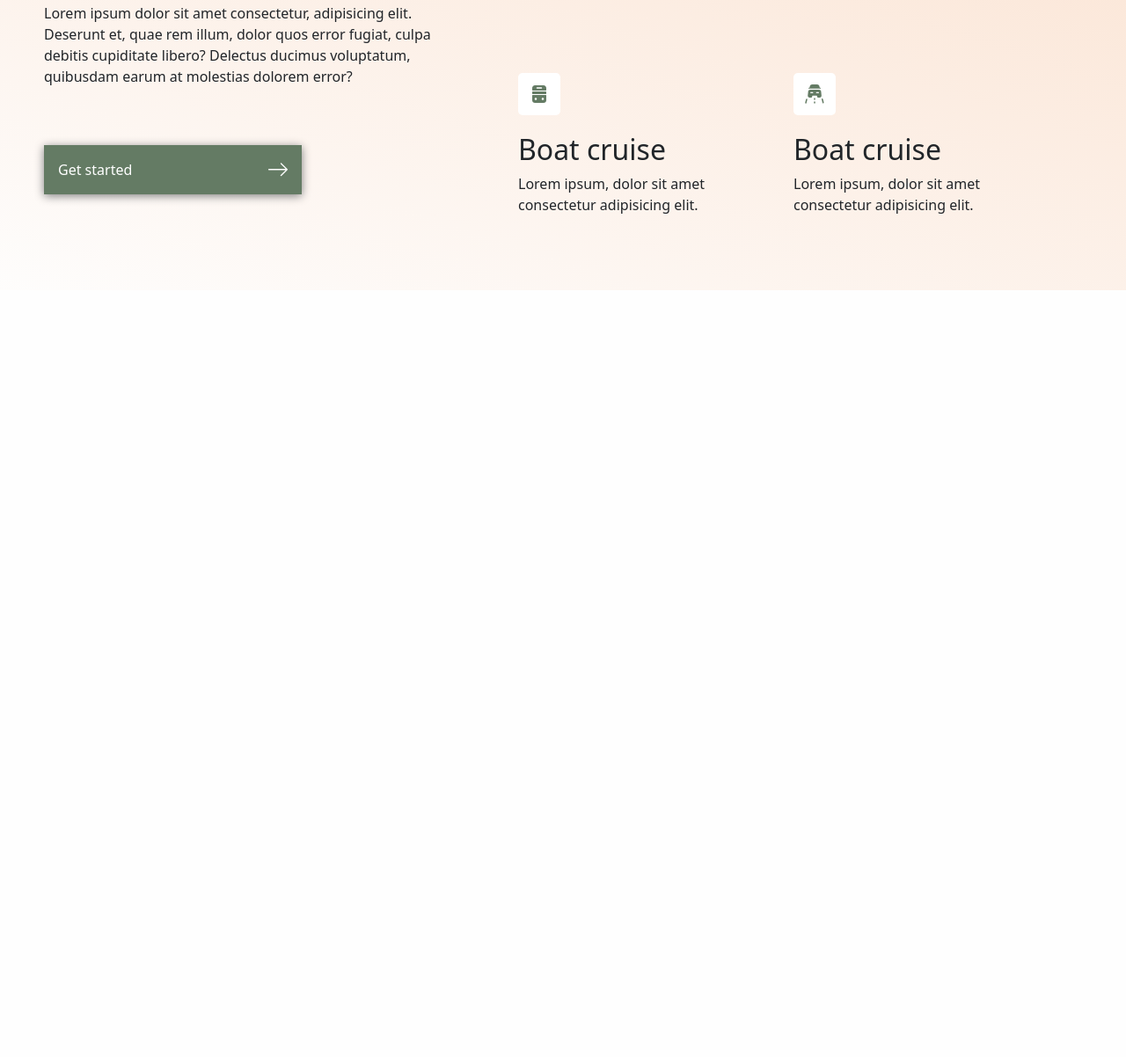
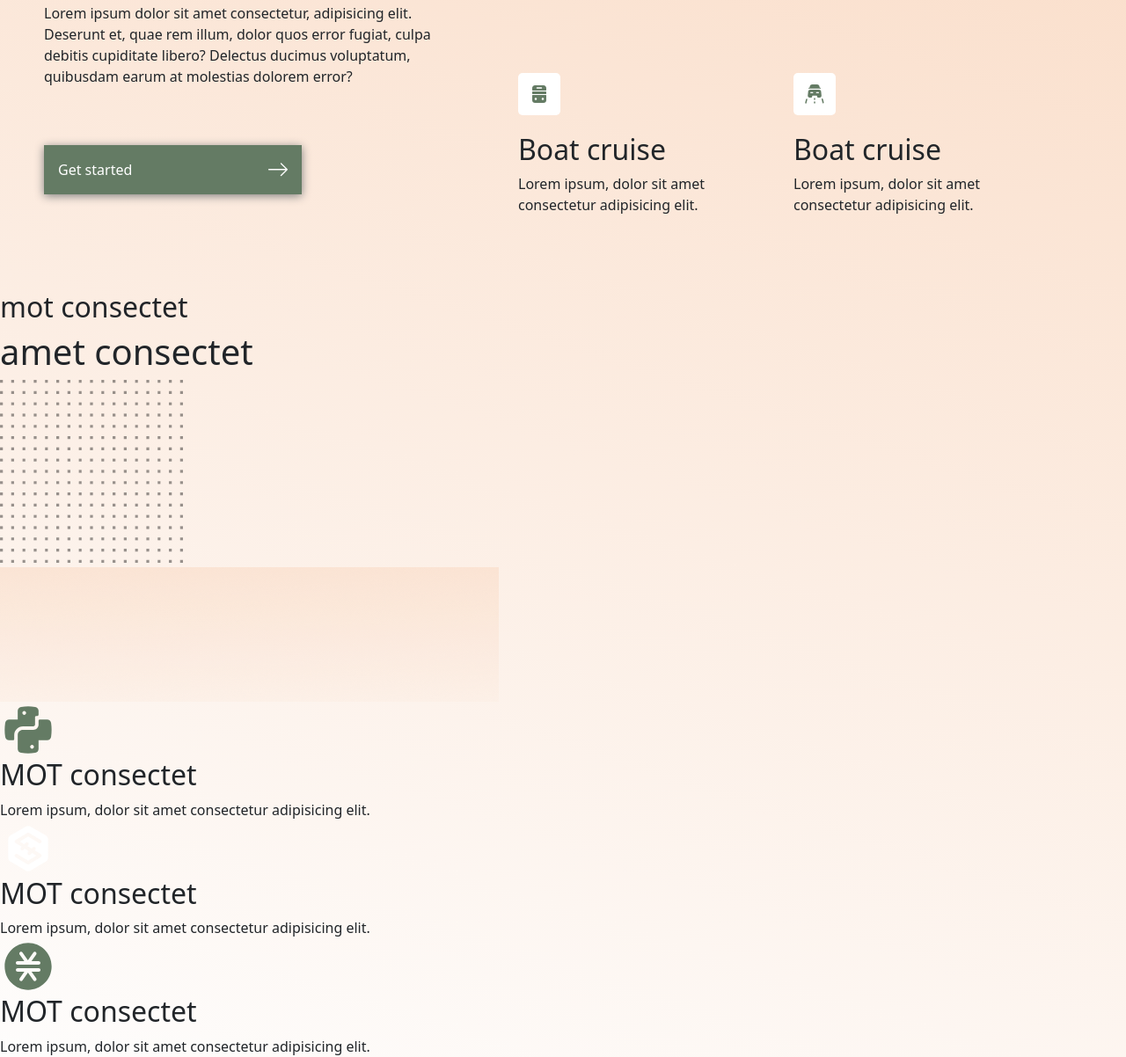
Before and after one commit to Gretarynk/Awesome-assignment, a plain HTML site: page index.html in a window 1280 px wide. Shown: the part 762-1964 px from the top of the page at 88% size. Before the commit the page ends 1092 px from the top, so only its background shows below. Drawn offline with nearby package versions, Linux system fonts and the light colour scheme.

Commit message:
secondtry

```diff
--- a/index.html
+++ b/index.html
@@ -17,7 +17,7 @@
 </head>
 
 <body>
-    <div class="mainconteiner">
+
         <header>
             <div class="conteiner header">
                 <div class="logo">
@@ -87,7 +87,7 @@
 
             </div>
         </section>
-    </div>
+
     <section class="two">
         <div class="conteiner box2">
             <div class="gradientbox">
@@ -141,8 +141,47 @@
     </section>
     <section class="three">
         <div class="box3">
+            <div class="titul">
+                <div class="horange"><h2>mot consectet</h2></div>
+                <div class="hgreen"><h1>amet consectet</h1></div>
+            </div>
+            <div class="dotbox">
+                <img src="images/abstract/Dots 8px.1.png" alt="">
+            </div>
+            <div class="backbox">
+                <img src="images/abstract/Rectangle 491.png" alt="">
+            </div>
+            <div class="boxtriple">
+                <div class="cont">
+
+                    <div class="foto">
+                        <img src="images/codeicons/python.svg" alt="icon of symbole">
+                    </div>
+                    <h2>MOT consectet</h2>
+                    <span>Lorem ipsum, dolor sit amet consectetur adipisicing elit. </span>
+                </div>
+                <div id="otra">
+                    <div class="foto">
+                        <img src="images/codeicons/iost-(iost).svg" alt="icon of symbole">
+                    </div>
+                    <h2>MOT consectet</h2>
+                    <span>Lorem ipsum, dolor sit amet consectetur adipisicing elit. </span>
+                </div>
+                <div class="cont">
+                    <div class="foto">
+                        <img src="images/codeicons/stacks-(stx).svg" alt="icon of symbole">
+                    </div>
+                    <h2>MOT consectet</h2>
+                    <span>Lorem ipsum, dolor sit amet consectetur adipisicing elit. </span>
+                </div>
+
+            </div>
+
 
         </div>
+    </section>
+    <section class="four">
+
     </section>
 
 
@@ -151,6 +190,7 @@
     <script src="https://cdn.jsdelivr.net/npm/bootstrap@5.3.2/dist/js/bootstrap.bundle.min.js"
         integrity="sha384-C6RzsynM9kWDrMNeT87bh95OGNyZPhcTNXj1NW7RuBCsyN/o0jlpcV8Qyq46cDfL"
         crossorigin="anonymous"></script>
+
 </body>
 
 </html>
```
